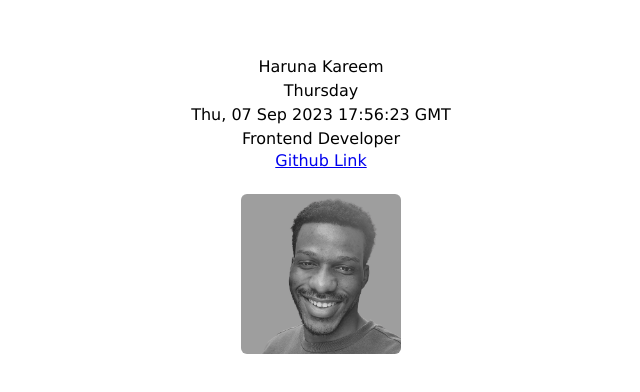
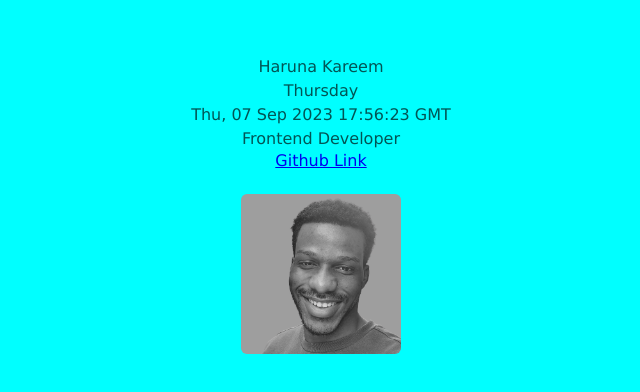
Before and after one commit to kokoblack/HNGx-frontend-stage1, a plain HTML site: page index.html in a window 1280 px wide. Shown: the part 194-586 px from the top of the page, without its empty margins (319-959 px from the left). Drawn offline with Linux system fonts and the light colour scheme.

Commit message:
change bg color  and text color

```diff
--- a/style.css
+++ b/style.css
@@ -14,6 +14,8 @@ body {
     min-height: 100vh;
     /* border: 2px solid red; */
     text-align: center;
+    background-color: aqua;
+    color: rgb(2, 85, 85);
 }
 
 .first_section > p {
```
